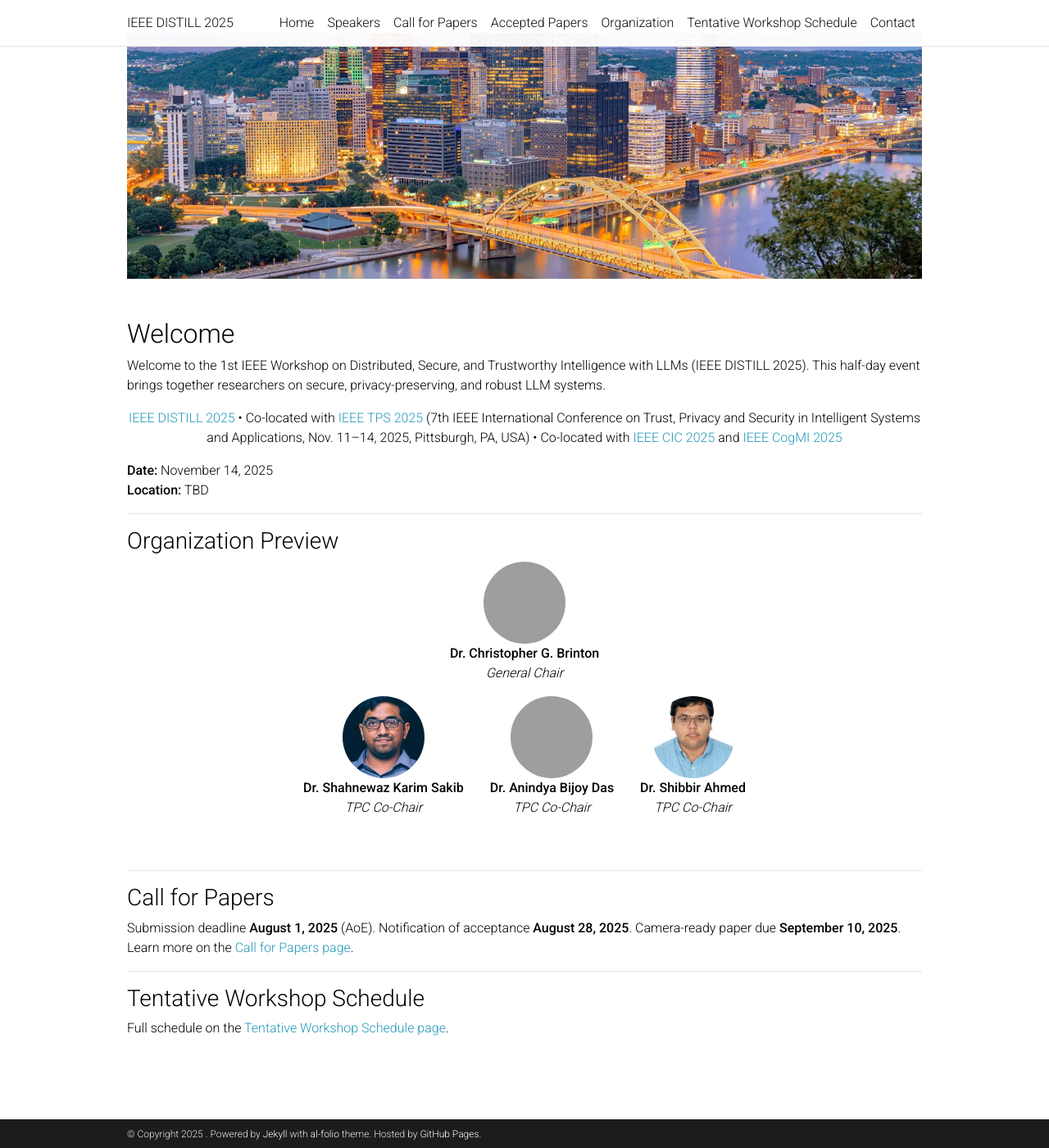
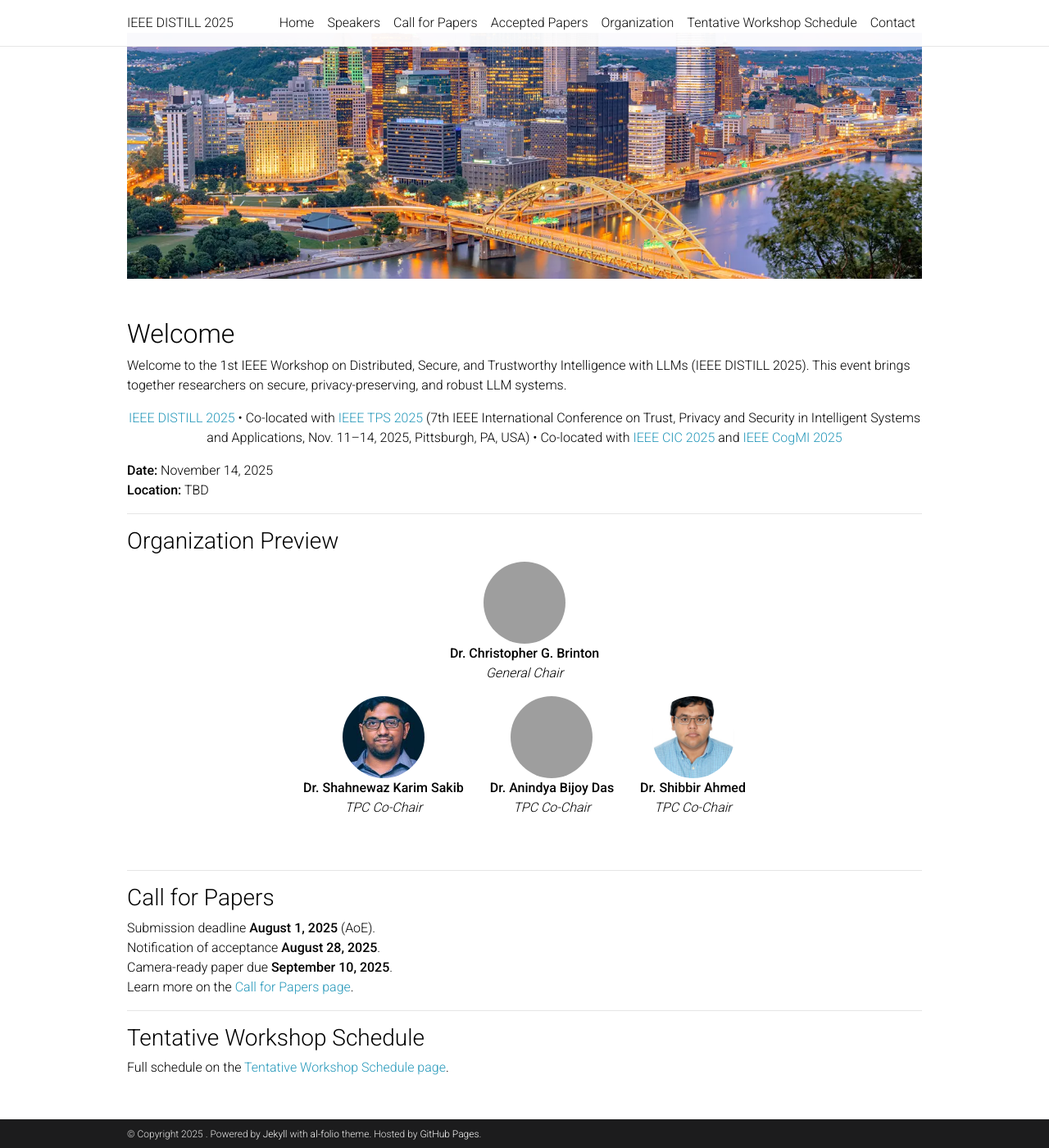
Before and after one commit to ieeedistill/ieeedistill.github.io, a Jekyll site: the page built from _pages/home.md, in a window 1280 px wide and 1400 px high, scrolled down 216 px, cut to the strip 0-1400 px from the top of the window. Shown: the whole strip at 82% size. Built offline with Jekyll 4.4.1, drawn with Linux system fonts in a browser that asks for light colours; comment, search, counter and statistics services are not loaded; a style sheet for code colours, icons or effects is not loaded; grey boxes are pictures that could not be loaded.

Commit message:
Update home.md

```diff
--- a/_pages/home.md
+++ b/_pages/home.md
@@ -28,7 +28,7 @@ nav_order: 1
 </div>
 ## Welcome
 
-Welcome to the 1st IEEE Workshop on Distributed, Secure, and Trustworthy Intelligence with LLMs (IEEE DISTILL 2025). This half-day event brings together researchers on secure, privacy-preserving, and robust LLM systems.
+Welcome to the 1st IEEE Workshop on Distributed, Secure, and Trustworthy Intelligence with LLMs (IEEE DISTILL 2025). This event brings together researchers on secure, privacy-preserving, and robust LLM systems.
 
 <p align="center">
   <a href="https://ieeedistill.github.io/">IEEE DISTILL 2025</a> • Co-located with
@@ -86,9 +86,9 @@ Welcome to the 1st IEEE Workshop on Distributed, Secure, and Trustworthy Intelli
 
 ### Call for Papers
 
-Submission deadline **August 1, 2025** (AoE).
-Notification of acceptance **August 28, 2025**.
-Camera-ready paper due **September 10, 2025**.
+Submission deadline **August 1, 2025** (AoE). <br>
+Notification of acceptance **August 28, 2025**.<br>
+Camera-ready paper due **September 10, 2025**.<br>
 Learn more on the [Call for Papers page]({{ '/call-for-papers/' | relative_url }}).
 
 ---
```
